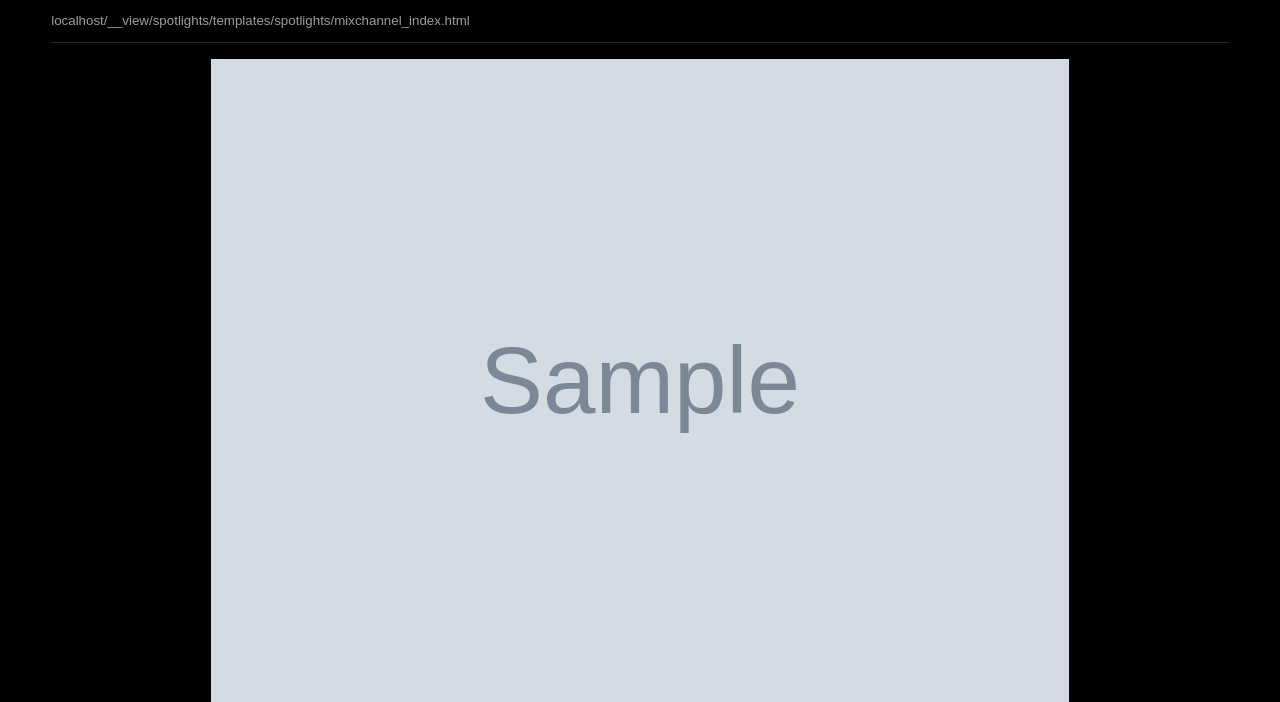
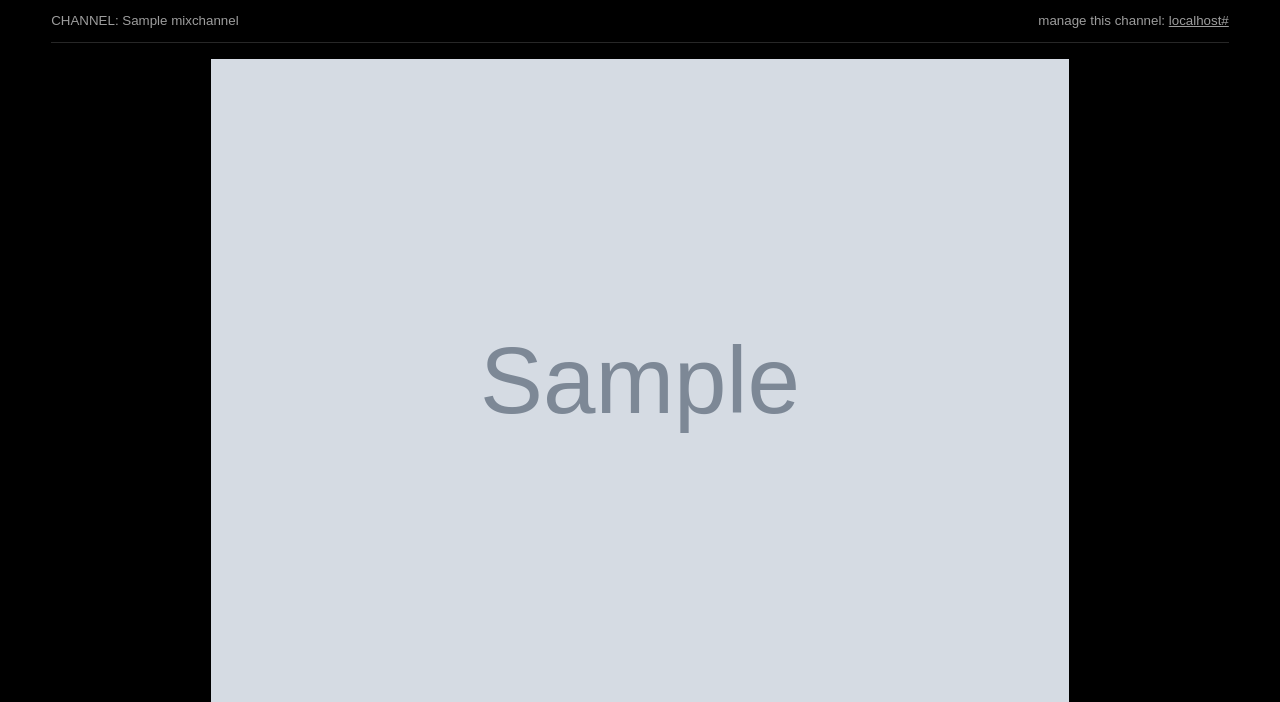
Before and after one commit to adorsk/django-spotlights, a Django app: template spotlights/templates/spotlights/mixchannel_index.html in a window 1280 px wide. Shown: the top 702 px of the page. Run offline with Django 3.2, Linux system fonts and the light colour scheme; the template is opened without the code that fills it: most values are stand-ins (such as "Sample title", 1, 10 or a date in 2020); grey boxes marked "Sample" are stand-in pictures.

Commit message:
change linking for channel view

```diff
--- a/spotlights/static/spotlights/spotlights-styles.css
+++ b/spotlights/static/spotlights/spotlights-styles.css
@@ -14,6 +14,10 @@ body {
   background: black;
   color: rgba(196, 196, 196, .8);
   text-rendering: optimizeLegibility;
+}
+
+a {
+  color: inherit;
 }
 
 .main-container {
--- a/spotlights/templates/spotlights/mixchannel_index.html
+++ b/spotlights/templates/spotlights/mixchannel_index.html
@@ -10,7 +10,10 @@
     <body>
         <div class="main-container">
             <header>
-                {{request.get_host}}{{request.path}}
+                CHANNEL: {{mixchannel.title}}
+                <span style="float: right;"> manage this channel:
+                    <a href="{{channel_admin_url}}">{{ request.get_host }}{{channel_admin_url}}</a>
+                </span>
             </header>
 
             <main>
--- a/spotlights/views.py
+++ b/spotlights/views.py
@@ -1,6 +1,7 @@
 from django.shortcuts import render
 from django.http import HttpResponse
 from django.views.generic.detail import DetailView
+from django.core.urlresolvers import reverse
 
 from . import models
 
@@ -56,10 +57,14 @@ def mixchannel_index(request, mixchannel_id):
     _update_prev_slide_for_channel(channel, request, slide)
     _update_prev_channel_for_mixchannel(mixchannel, request, channel)
 
+    channel_admin_url = reverse('admin:spotlights_mixchannel_change',
+                                args=(mixchannel.id,))
+
     return render(request, 'spotlights/mixchannel_index.html', context={
         'slide': slide,
         'channel': channel,
         'mixchannel': mixchannel,
+        'channel_admin_url': channel_admin_url,
     })
 
 def _get_next_channel_for_mixchannel(mixchannel, request):
```
